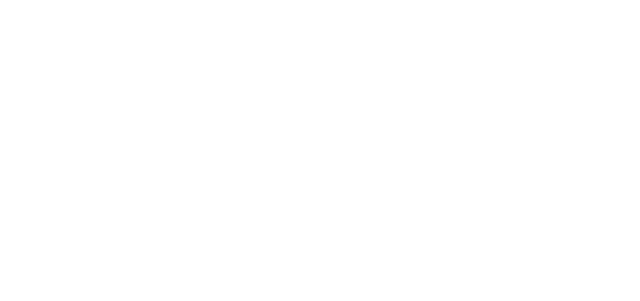
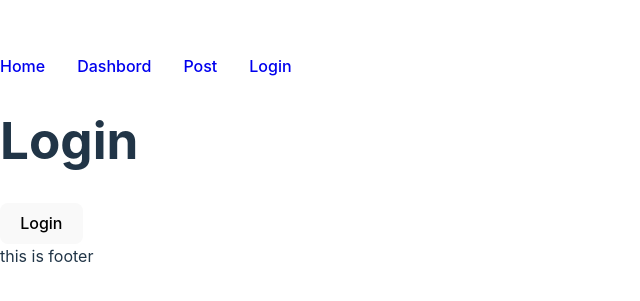
Before and after one commit to Ciakn/react-router-example, a React (Vite) app: page /login in a window 1280 px wide. Before the commit this address had no page. Shown: the part 239-540 px from the top of the page, without its empty margins (0-640 px from the left). Built offline with nearby package versions, Linux system fonts and the light colour scheme; the HTML template or start-up script is replaced by a standard one.

Commit message:
navigating from login page to dashbord using useNavigate

```diff
--- a/src/App.jsx
+++ b/src/App.jsx
@@ -7,6 +7,7 @@ import Layout from "./pages/Layout";
 import Payment from "./components/Payment";
 import Profile from "./components/Profile";
 import Post from "./pages/SinglePost";
+import Login from "./pages/Login";
 
 function App() {
   return (
@@ -14,6 +15,7 @@ function App() {
       <Routes>
         <Route path="/" element={<Layout />}>
           <Route index element={<HomePage />} />
+          <Route path="login" element={<Login />} />
           <Route path="dashbord" element={<DashbordPage />}>
             <Route index element={<Payment />} />
             <Route path="payments" element={<Payment />} />
--- a/src/components/Navbar.jsx
+++ b/src/components/Navbar.jsx
@@ -4,11 +4,14 @@ import { NavLink } from "react-router-dom";
 function Navbar() {
   return (
     <div className="nav">
-      <NavLink end  to="/">Home</NavLink>
+      <NavLink end to="/">
+        Home
+      </NavLink>
 
       <NavLink to="Dashbord">Dashbord</NavLink>
 
       <NavLink to="posts">Post</NavLink>
+      <NavLink to="login">Login</NavLink>
     </div>
   );
 }
--- a/src/index.css
+++ b/src/index.css
@@ -14,7 +14,9 @@
 }
 .nav {
   display: flex;
-  gap: 1rem;
+  gap: 2rem;
+  flex-direction: row;
+  justify-content: space-between;
 }
 .sidebar {
   width: 50vw;
--- a/src/pages/Login.jsx
+++ b/src/pages/Login.jsx
@@ -1,17 +1,20 @@
-import React from 'react'
+import React from "react";
+import { useNavigate } from "react-router-dom";
 
 function Login() {
+  const navigate = useNavigate();
+    const handleSubmit = (e) => {
+      e.preventDefault()
+    navigate("/dashbord", {});
+  };
   return (
-      <div>
-
-          <h1>Login</h1>
-          <form>
-              <button onClick={""}>
-                  Login
-              </button>
-          </form>
+    <div>
+      <h1>Login</h1>
+      <form onSubmit={handleSubmit}>
+        <button>Login</button>
+      </form>
     </div>
-  )
+  );
 }
 
-export default Login
+export default Login;
```
